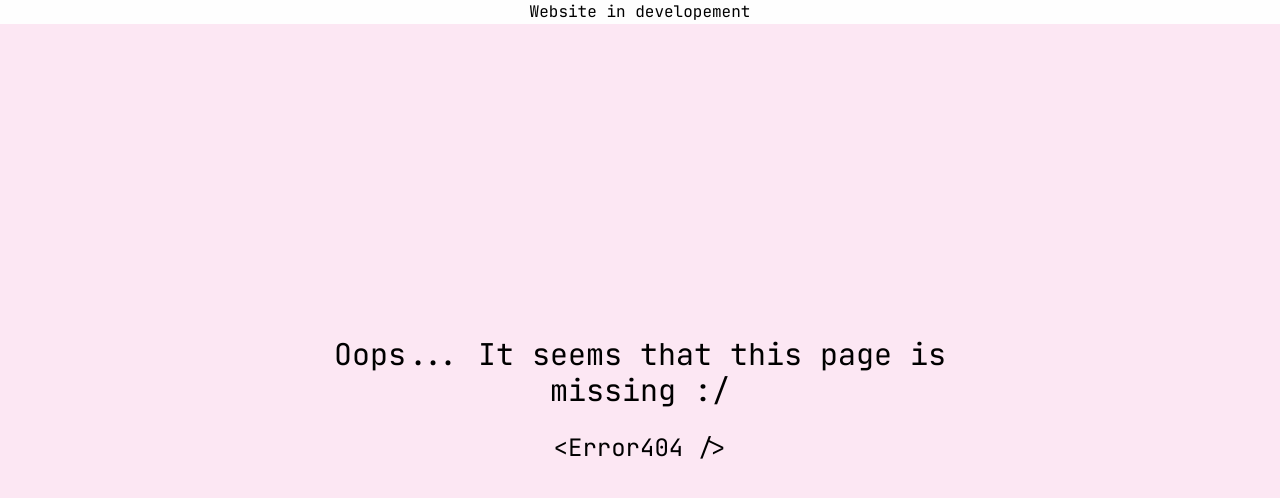
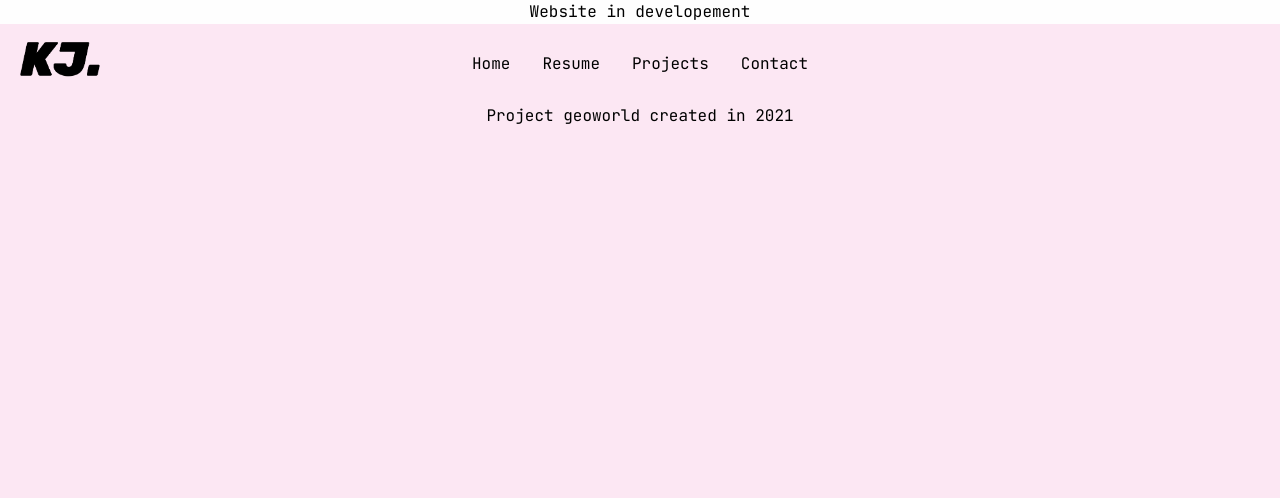
Before and after one commit to edobxt/jkancel.dev, a React (Create React App) app: page /projects/geoworld in a window 1280 px wide. Shown: the top 498 px of the page. Built offline with nearby package versions, Linux system fonts and the light colour scheme.

Commit message:
add: base des routes et des pages

```diff
--- a/src/App.tsx
+++ b/src/App.tsx
@@ -9,8 +9,10 @@ import {
     Header,
     InfoBar,
     MissingPage,
+    ProjectDetails,
 } from "./components/index";
 
+// Liste des projets
 const App: React.FC = () => {
     return (
         <div className="App">
@@ -22,6 +24,14 @@ const App: React.FC = () => {
                         <Route path="/" exact component={Home} />
                         <Route path="/contact" exact component={Contact} />
                         <Route path="/projects" exact component={Projects} />
+                        <Route
+                            path="/projects/ogites"
+                            component={ProjectDetails}
+                        />
+                        <Route
+                            path="/projects/geoworld"
+                            component={ProjectDetails}
+                        />
                         <Route path="/resume" exact component={Resume} />
                         <Route path="/" component={MissingPage} />
                     </Switch>
--- /dev/null
+++ b/src/components/ProjectDetails/ProjectDetails.tsx
@@ -0,0 +1,26 @@
+import * as React from "react";
+import { useLocation } from "react-router";
+import projectsDetails from "../../utils/projectsDetails";
+
+interface Props {}
+
+export const ProjectDetails: React.FC<Props> = (props) => {
+    // Récupérer la route actuelle
+    const location = useLocation();
+    const route = location.pathname;
+    // Récupérer uniquement le nom de la page
+    const page = route.split("/")[2];
+
+    let title, date;
+    switch (page) {
+        case "ogites":
+            title = projectsDetails.ogites.title;
+            date = projectsDetails.ogites.date;
+            break;
+
+        case "geoworld":
+            title = projectsDetails.geoworld.title;
+            date = projectsDetails.geoworld.date;
+    }
+    return <div>{`Project ${title} created in ${date}`}</div>;
+};
--- a/src/components/index.ts
+++ b/src/components/index.ts
@@ -16,3 +16,4 @@ export { ProgressBar } from "./ProgressBar/ProgressBar";
 export { InfosBadge } from "./InfosBadge/InfosBadge";
 export { InfoBar } from "./InfoBar/InfoBar";
 export { MissingPage } from "./MissingPage/MissingPage";
+export { ProjectDetails } from "./ProjectDetails/ProjectDetails";
--- a/src/utils/allRoutes.ts
+++ b/src/utils/allRoutes.ts
@@ -1 +1,8 @@
-export const allRoutes: string[] = ["/", "/resume", "/projects", "/contact"];
+export const allRoutes: string[] = [
+    "/",
+    "/resume",
+    "/projects",
+    "/contact",
+    "/projects/ogites",
+    "/projects/geoworld",
+];
--- /dev/null
+++ b/src/utils/projectsDetails.ts
@@ -0,0 +1,12 @@
+const projectDetails = {
+    ogites: {
+        title: "ogites",
+        date: 2020,
+    },
+    geoworld: {
+        title: "geoworld",
+        date: 2021,
+    },
+};
+
+export default projectDetails;
```
Also changed, not shown: 2 other files (tests, documents, lock files or other folders).
